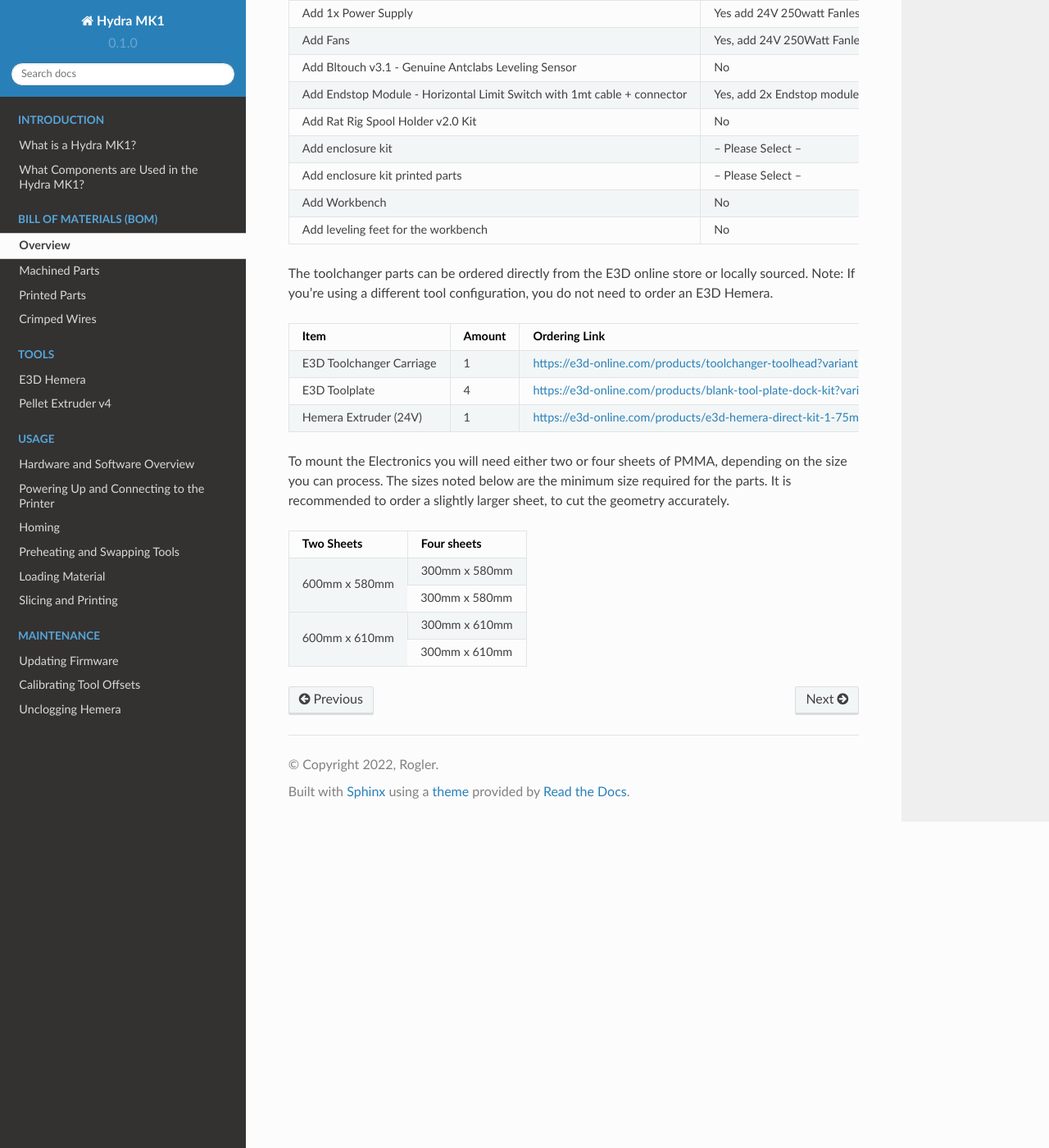
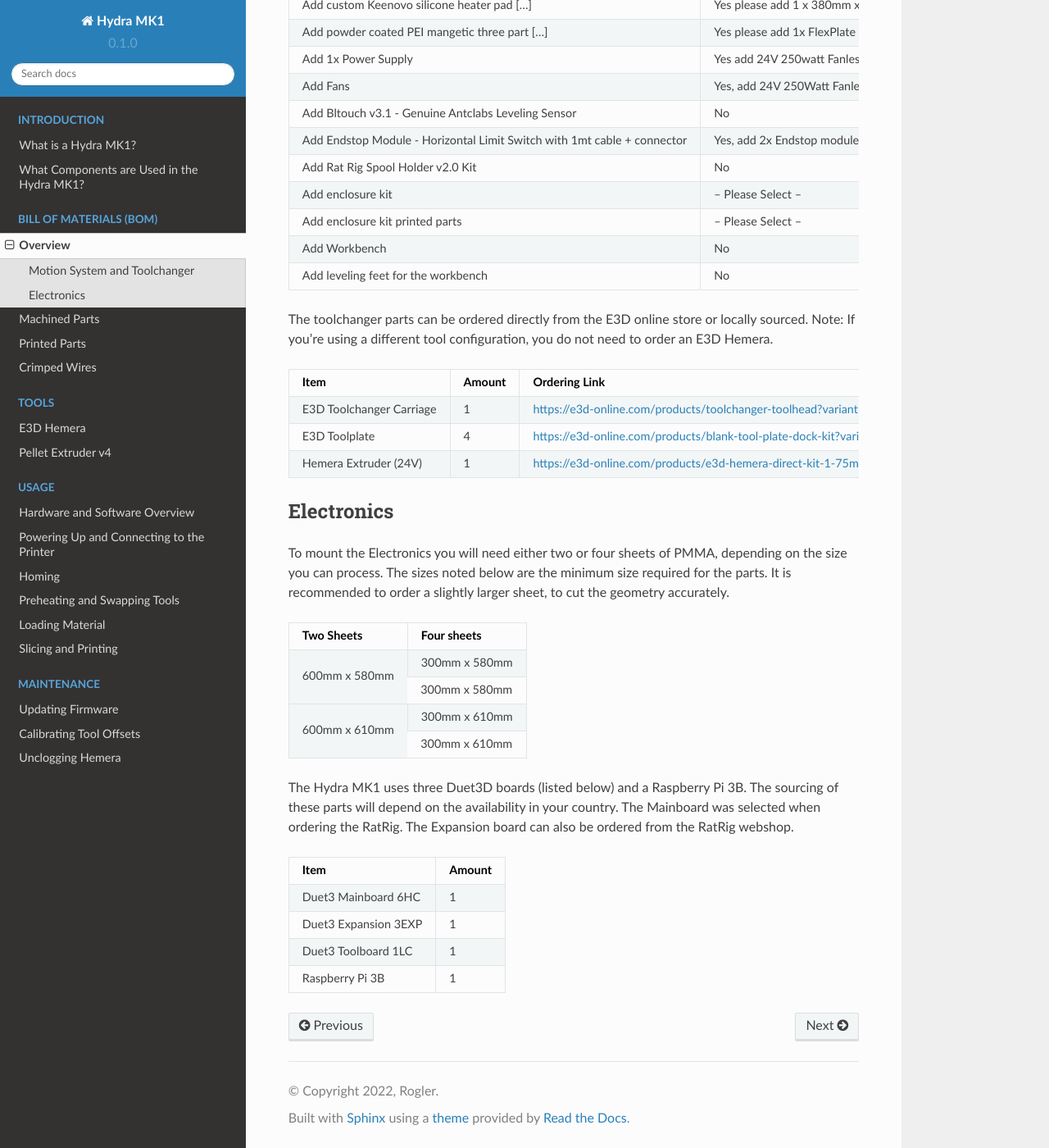
Before and after one commit to srl-ethz/hydra-documentation, a Sphinx documentation site: the page built from docs/source/bom/overview.rst, in a window 1280 px wide and 1400 px high, scrolled down 676 px. Shown: the whole window at 82% size. Built offline with Sphinx 7.4.7 and the Read the Docs theme 2.0.0, drawn with Linux system fonts in a browser that asks for light colours; pages that are not in the unit, such as notebooks, are missing from menus; some of the changed text lies outside the part shown.

Commit message:
Update overview.rst

```diff
--- a/docs/source/bom/overview.rst
+++ b/docs/source/bom/overview.rst
@@ -1,6 +1,9 @@
 ################################
 Overview
 ################################
+
+Motion System and Toolchanger
+=============================
 
 The frame of the Hydra uses a custom RatRig V-core 3. To simplify the ordering process, the mainboard, a hemera extruder, and a power supply are ordered via RatRig. You can source these parts otherwise, just adapt the ordering selection from RatRig. You can customize the RatRig V-Core by going to the customizer and selecting the following options:
 
@@ -39,6 +42,9 @@
 Hemera Extruder (24V)		  1          https://e3d-online.com/products/e3d-hemera-direct-kit-1-75mm
 ========================= ========= =================================================================================
 
+Electronics
+===========
+
 To mount the Electronics you will need either two or four sheets of PMMA, depending on the size you can process. The sizes noted below are the minimum size required for the parts. It is recommended to order a slightly larger sheet, to cut the geometry accurately.
 
 +------------------------+---------------------+
@@ -52,3 +58,14 @@
 +                        +---------------------+
 |                        | 300mm x 610mm       |
 +------------------------+---------------------+
+
+The Hydra MK1 uses three Duet3D boards (listed below) and a Raspberry Pi 3B. The sourcing of these parts will depend on the availability in your country. The Mainboard was selected when ordering the RatRig. The Expansion board can also be ordered from the RatRig webshop.
+
+========================= =========
+Item                       Amount
+========================= =========
+Duet3 Mainboard 6HC       1
+Duet3 Expansion 3EXP	    1
+Duet3 Toolboard	1LC       1
+Raspberry Pi 3B           1
+========================= =========
```
